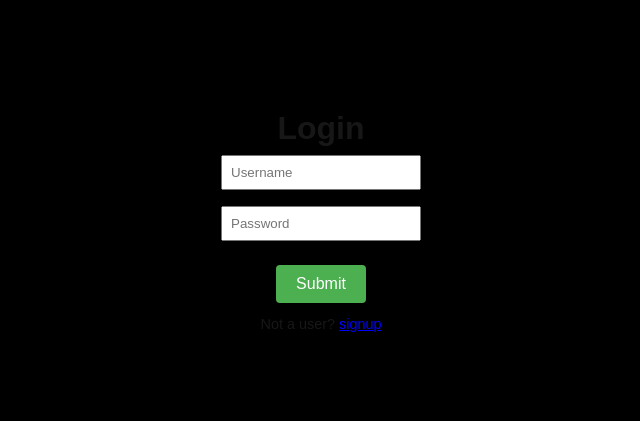
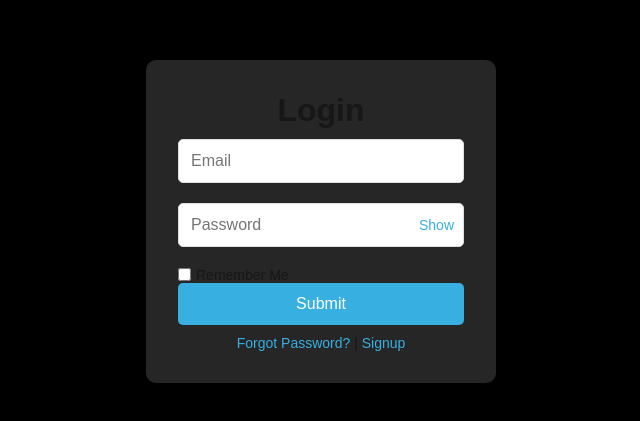
Before and after one commit to Meetbhadeshia/expense-tracker, a Next.js app in the folder client/: page /login in a window 1280 px wide. Shown: the part 179-600 px from the top of the page, without its empty margins (319-959 px from the left). Built offline with nearby package versions, Linux system fonts and the light colour scheme.

Commit message:
refactor login page with form, remember me, and show password

```diff
--- a/client/src/pages/login.tsx
+++ b/client/src/pages/login.tsx
@@ -1,102 +1,112 @@
-import React, { useState } from 'react';
+import React, { useState } from 'react'
 import { useRouter } from 'next/navigation'
-import Message from '@/components/Message';
-import toast, { Toaster } from 'react-hot-toast';
-
+import toast, { Toaster } from 'react-hot-toast'
 
 
 const Login = () => {
-    const router = useRouter()
+    const router = useRouter();
+    const [user, setUser] = useState({ email: "", password: "" })
+    const [showPassword, setShowPassword] = useState(false)
+    const [rememberMe, setRememberMe] = useState(false)
 
-    const [user, setUser] = useState({
-        email: "",
-        password: ""
-    })
+    const notify = (message: string) => toast(message)
 
-
-
-    const loginUser = async () => {
-
-        const res = await fetch(`${process.env.NEXT_PUBLIC_BACKEND_API_ENDPOINT}/api/users/login`, {
-            method: "POST",  // Specify the HTTP method
-            headers: {
-                "Content-Type": "application/json",  // Specify that we're sending JSON
-            },
-            body: JSON.stringify(user),  // The request body
+    const fetchLogin = async (apiEndpoint: string, user: { email: string; password: string }) => {
+        return await fetch(`${apiEndpoint}/api/users/login`, {
+            method: "POST",
+            headers: { "Content-Type": "application/json" },
+            body: JSON.stringify(user),
             cache: "no-store",
         })
+    }
 
-        if (!res.ok) {
-            // Parse the error response
-            const errorData = await res.json();
-            if (errorData.errors) {
-                console.log('Errors:', errorData.errors);
-                errorData.errors.forEach((error: String) => {
-                    console.error('Error:', error);
-                });
-            } else {
-                console.error('Unexpected error response format', errorData);
-                notify("Fail")
+    const handleSubmit = async (e: React.FormEvent<HTMLFormElement>) => {
+        e.preventDefault()
+
+        try {
+            const apiEndpoint = process.env.NEXT_PUBLIC_BACKEND_API_ENDPOINT || ''
+            const res = await fetchLogin(apiEndpoint, user)
+            const data = await res.json()
+
+            if (res.ok === true) {
+                if (rememberMe) {
+                    localStorage.setItem("userEmail", user.email)
+                }
+                // Safer to authenticate login through backend
+                // localStorage.setItem("authToken", data.token)
+                notify("Login Successful!")
+                setTimeout(() => router.push("/"), 1000)
             }
-        } else {
-            notify("Success")
-            setInterval(() => {
-                router.push("/")
-            }, 5000)
 
-            const data = await res.json();
+            if (res.ok === false) {
+                notify(data.errors?.join(", ") || "Invalid email or password.")
+            }
 
+        } catch (error) {
+            console.error("Login Error:", error)
+            notify("Something went wrong")
         }
     }
 
-    const notify = (message) => toast(message)
+    return (
+        <div className="login-container">
+            <div className="login-card">
+                <h1>Login</h1>
+                <form onSubmit={handleSubmit}>
+                    <input
+                        type="email"
+                        placeholder="Email"
+                        required
+                        value={user.email}
+                        className="login-input"
+                        onChange={(e) => setUser({ ...user, email: e.target.value })}
+                    />
 
-    const handleClick = () => {
+                    <div className="password-container">
+                        <input
+                            type={showPassword ? "text" : "password"}
+                            placeholder="Password"
+                            required
+                            value={user.password}
+                            className="login-input"
+                            onChange={(e) => setUser({ ...user, password: e.target.value })}
+                        />
+                        <span
+                            className="password-toggle"
+                            onClick={() => setShowPassword(!showPassword)}
+                        >
+                            {showPassword ? "Hide" : "Show"}
+                        </span>
+                    </div>
 
-        loginUser()
-        // notify()
-    }
+                    <div className="remember-me">
+                        <input
+                            type="checkbox"
+                            checked={rememberMe}
+                            onChange={() => setRememberMe(!rememberMe)}
+                        />
+                        <label>Remember Me</label>
+                    </div>
 
+                    <button type="submit" className="login-button">
+                        Submit
+                    </button>
 
-    return (
-        <div style={{
-            display: 'flex',
-            justifyContent: 'center',  // Centers horizontally
-            alignItems: 'center',      // Centers vertically
-            width: '100vw',            // Full viewport width
-            height: '100vh',           // Full viewport height
-            flexDirection: 'column'    // Stacks children vertically
-        }}>
-            <h1>Login</h1>
+                    <Toaster />
 
-            <input type="text" placeholder="Username"
-                style={{ margin: '8px 0', padding: '8px', width: '200px' }}
-                onChange={e => setUser({ ...user, email: e.target.value })}
-            />
-
-            <input type="password" placeholder="Password"
-                style={{ margin: '8px 0', padding: '8px', width: '200px' }}
-                onChange={e => setUser({ ...user, password: e.target.value })}
-            />
-
-            <button style={{
-                marginTop: '16px',
-                padding: '10px 20px',
-                backgroundColor: '#4CAF50', // Green color
-                color: 'white',
-                border: 'none',
-                cursor: 'pointer',
-                fontSize: '16px',
-                borderRadius: '4px'
-            }}
-                onClick={() => handleClick()}>
-                Submit
-            </button>
-            <Toaster/>
-            {/* <Message/> */}
-            <p style={{ marginTop: "1%", fontSize: ".9rem" }}>Not a user? <a onClick={() => router.push("signup")} style={{ textDecoration: "underline", color: "blue", cursor: "pointer" }}>signup</a></p>
-        </div >
+                    <div className="login-links">
+                        <a onClick={() => router.push("/forgot-password")}>
+                            Forgot Password?
+                        </a>
+                        {" | "}
+                        <a onClick={() => router.push("/signup")}>
+                            Signup
+                        </a>
+                    </div>
+                </form>
+            </div>
+        </div>
     );
 };
 
-export default Login;
+export default Login
```
